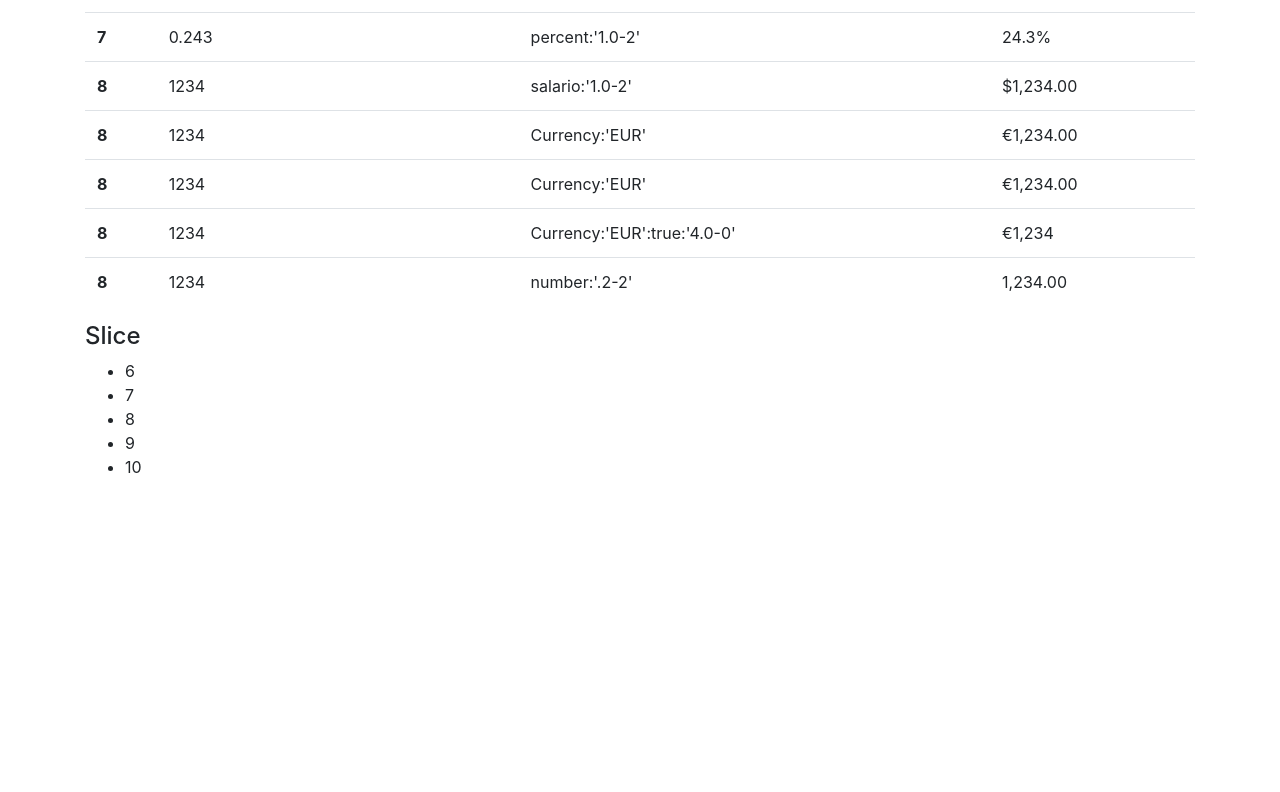
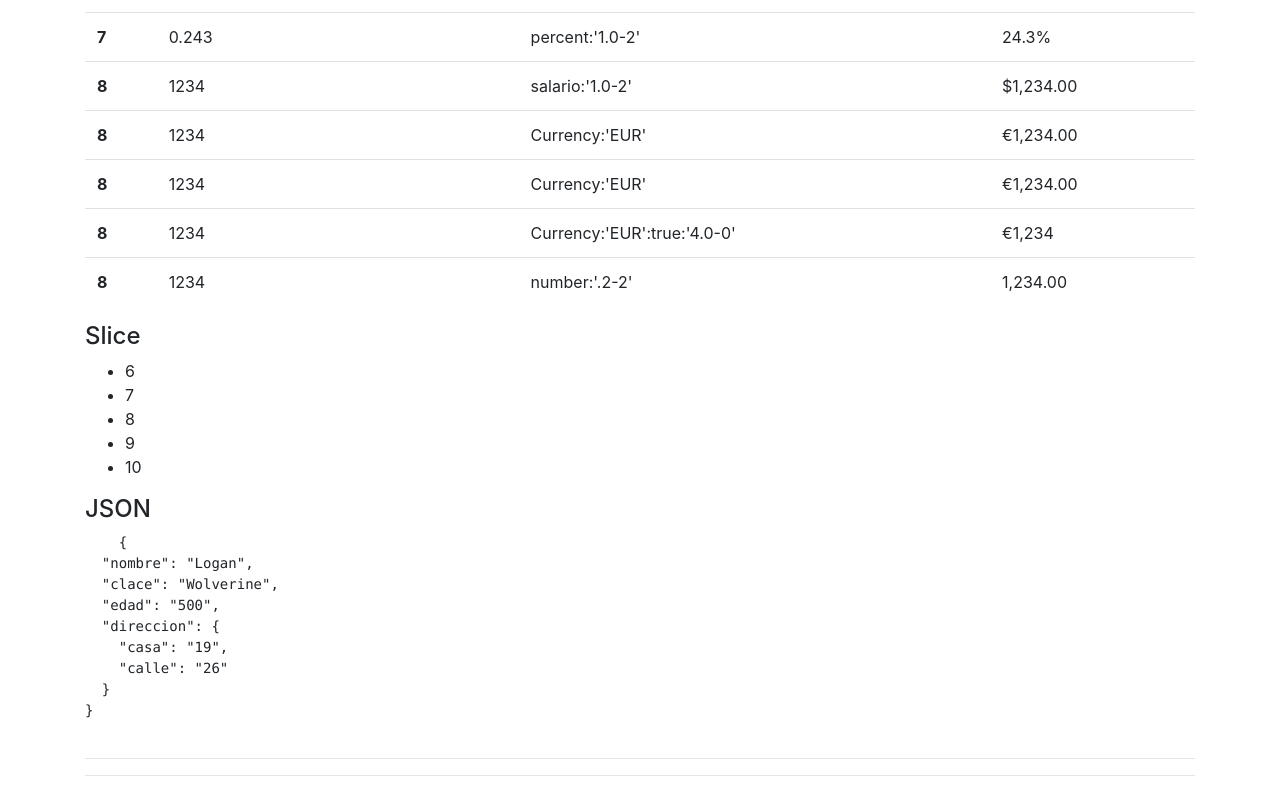
Before and after one commit to saospina/Pipes, an Angular app: page / in a window 1280 px wide. Shown: the part 535-1327 px from the top of the page. Before the commit the page ends 1030 px from the top, so only its background shows below. Built offline with nearby package versions, Linux system fonts and the light colour scheme.

Commit message:
Pipes:json

```diff
--- a/src/app/app.component.html
+++ b/src/app/app.component.html
@@ -106,6 +106,14 @@
 
     </li>
   </ul>
+  <h4>JSON</h4>
+  <pre>
+    {{heroe | json}}
+  </pre>
+
+
+  <hr><hr>
+
 
 
 
--- a/src/app/app.component.ts
+++ b/src/app/app.component.ts
@@ -12,5 +12,16 @@ export class AppComponent {
   PI = Math.PI;
   numero = 0.243;
   moneda = 1234.;
+  heroe = {
+    nombre: 'Logan',
+    clace: 'Wolverine',
+    edad: '500',
+    direccion: {
+      casa: '19',
+      calle: '26'
+
+    }
+
+  };
 
 }
```
